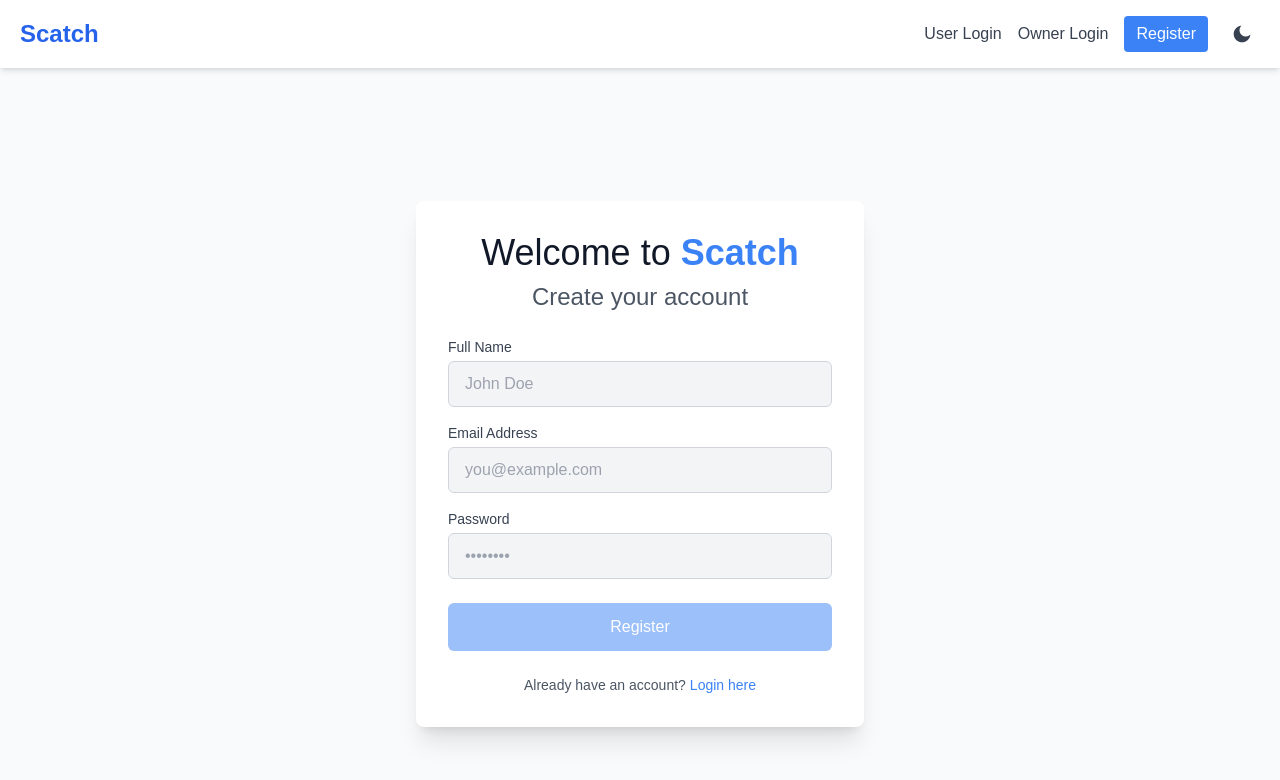
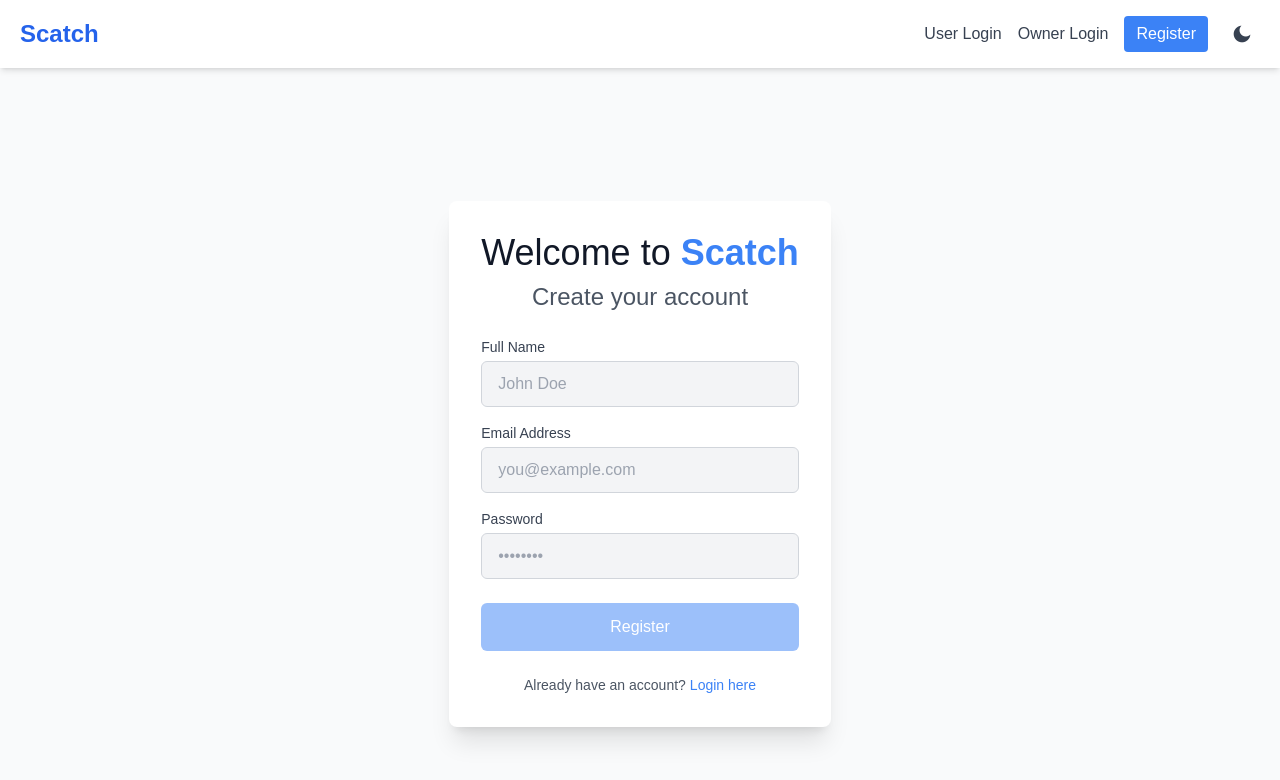
Before and after one commit to PrashantTarbundiya/SCATCH, a React (Vite) app in the folder Frontend/: page / in a window 1280 px wide. Shown: the top 780 px of the page. Built offline with nearby package versions, Linux system fonts and the light colour scheme.

Commit message:
3D card effect added

```diff
--- a/Frontend/package.json
+++ b/Frontend/package.json
@@ -11,14 +11,11 @@
   },
   "dependencies": {
     "axios": "^1.9.0",
-    "clsx": "^2.1.1",
     "lucide-react": "^0.513.0",
-    "motion": "^12.16.0",
     "react": "^19.1.0",
     "react-dom": "^19.1.0",
     "react-router-dom": "^7.6.2",
-    "remixicon": "^4.6.0",
-    "tailwind-merge": "^3.3.0"
+    "remixicon": "^4.6.0"
   },
   "devDependencies": {
     "@eslint/js": "^9.25.0",
--- /dev/null
+++ b/Frontend/src/components/ui/Card3D.jsx
@@ -0,0 +1,132 @@
+"use client"; // Included as per user's code, may not be strictly necessary for Vite/React
+
+import React, {
+  createContext,
+  useState,
+  useContext,
+  useRef,
+  useEffect,
+} from "react";
+import { cn } from "../../utils/cn"; // Adjusted import path
+
+const MouseEnterContext = createContext(undefined);
+
+export const CardContainer = ({
+  children,
+  className,
+  containerClassName,
+}) => {
+  const containerRef = useRef(null);
+  const [isMouseEntered, setIsMouseEntered] = useState(false);
+
+  const handleMouseMove = (e) => {
+    if (!containerRef.current) return;
+    const { left, top, width, height } =
+      containerRef.current.getBoundingClientRect();
+    const x = (e.clientX - left - width / 2) / 25;
+    const y = (e.clientY - top - height / 2) / 25;
+    containerRef.current.style.transform = `rotateY(${x}deg) rotateX(${y}deg)`;
+  };
+
+  const handleMouseEnter = (e) => {
+    setIsMouseEntered(true);
+    if (!containerRef.current) return;
+  };
+
+  const handleMouseLeave = (e) => {
+    if (!containerRef.current) return;
+    setIsMouseEntered(false);
+    containerRef.current.style.transform = `rotateY(0deg) rotateX(0deg)`;
+  };
+
+  return (
+    <MouseEnterContext.Provider value={[isMouseEntered, setIsMouseEntered]}>
+      <div
+        className={cn(
+          "py-20 flex items-center justify-center",
+          containerClassName
+        )}
+        style={{
+          perspective: "1000px",
+        }}
+      >
+        <div
+          ref={containerRef}
+          onMouseEnter={handleMouseEnter}
+          onMouseMove={handleMouseMove}
+          onMouseLeave={handleMouseLeave}
+          className={cn(
+            "flex items-center justify-center relative transition-all duration-200 ease-linear",
+            className
+          )}
+          style={{
+            transformStyle: "preserve-3d",
+          }}
+        >
+          {children}
+        </div>
+      </div>
+    </MouseEnterContext.Provider>
+  );
+};
+
+export const CardBody = ({ children, className }) => {
+  return (
+    <div
+      className={cn(
+        "h-96 w-96 [transform-style:preserve-3d]  [&>*]:[transform-style:preserve-3d]",
+        className
+      )}
+    >
+      {children}
+    </div>
+  );
+};
+
+export const CardItem = ({
+  as: Tag = "div",
+  children,
+  className,
+  translateX = 0,
+  translateY = 0,
+  translateZ = 0,
+  rotateX = 0,
+  rotateY = 0,
+  rotateZ = 0,
+  ...rest
+}) => {
+  const ref = useRef(null);
+  const [isMouseEntered] = useMouseEnter();
+
+  useEffect(() => {
+    handleAnimations();
+  }, [isMouseEntered]);
+
+  const handleAnimations = () => {
+    if (!ref.current) return;
+    if (isMouseEntered) {
+      ref.current.style.transform = `translateX(${translateX}px) translateY(${translateY}px) translateZ(${translateZ}px) rotateX(${rotateX}deg) rotateY(${rotateY}deg) rotateZ(${rotateZ}deg)`;
+    } else {
+      ref.current.style.transform = `translateX(0px) translateY(0px) translateZ(0px) rotateX(0deg) rotateY(0deg) rotateZ(0deg)`;
+    }
+  };
+
+  return (
+    <Tag
+      ref={ref}
+      className={cn("w-fit transition duration-200 ease-linear", className)}
+      {...rest}
+    >
+      {children}
+    </Tag>
+  );
+};
+
+// Create a hook to use the context
+export const useMouseEnter = () => {
+  const context = useContext(MouseEnterContext);
+  if (context === undefined) {
+    throw new Error("useMouseEnter must be used within a MouseEnterProvider");
+  }
+  return context;
+};
--- a/Frontend/src/pages/Profile.jsx
+++ b/Frontend/src/pages/Profile.jsx
@@ -98,7 +98,7 @@
 
   return (
     <div className="min-h-screen bg-gray-100 dark:bg-gray-900 text-gray-800 dark:text-gray-200 transition-colors duration-300 pt-20 pb-12">
-      <div className="container mx-auto px-4">
+      <div className="w-[85%] mx-auto px-4">
         {/* Profile Header */}
         <div className="relative bg-gradient-to-r from-blue-500 to-indigo-600 dark:from-blue-700 dark:to-indigo-800 p-8 rounded-lg shadow-xl mb-10 text-white">
           <div className="flex flex-col md:flex-row items-center">
--- a/Frontend/src/pages/register.jsx
+++ b/Frontend/src/pages/register.jsx
@@ -2,6 +2,7 @@
 import { useNavigate, Link } from 'react-router-dom';
 import { useTheme } from '../context/ThemeContext'; // Import useTheme
 import { useUser } from '../context/UserContext'; // Import useUser
+import { CardContainer, CardBody, CardItem } from '../components/ui/Card3D'; // Import 3D Card components
 
 
 // Renamed component to RegisterPage to match App.jsx import
@@ -254,16 +255,27 @@
         </div>
       )}
 
-      <div className="w-full min-h-screen flex items-center justify-center px-4 py-12 bg-gray-50 dark:bg-gray-900 transition-colors duration-300 pt-28"> {/* Added pt-28 for fixed header, theme bg */}
-        <div className="w-full max-w-md p-8 bg-white dark:bg-gray-800 shadow-xl rounded-lg transition-colors duration-300">
-          <h3 className="text-3xl md:text-4xl text-center mb-2 font-light text-gray-900 dark:text-gray-100">
+      <div className="w-full min-h-screen flex items-center justify-center px-4 bg-gray-50 dark:bg-gray-900 transition-colors duration-300 pt-28 pb-12"> {/* Added pt-28 for fixed header, theme bg, pb-12 for bottom space */}
+        <CardContainer containerClassName="py-0" className="w-full max-w-md"> {/* Reverted to max-w-md */}
+          <CardBody className="bg-white dark:bg-gray-800 shadow-xl rounded-lg p-8 w-full h-auto"> {/* Adjusted h-auto */}
+            <CardItem
+              as="h3"
+              translateZ="60"
+              className="text-3xl md:text-4xl text-center mb-2 font-light text-gray-900 dark:text-gray-100 w-full"
+            >
               Welcome to <span className="text-blue-500 dark:text-blue-400 font-semibold">Scatch</span>
-          </h3>
-          <h4 className="text-xl md:text-2xl mb-6 text-center text-gray-600 dark:text-gray-400">Create your account</h4>
+            </CardItem>
+            <CardItem
+              as="h4"
+              translateZ="50"
+              className="text-xl md:text-2xl mb-6 text-center text-gray-600 dark:text-gray-400 w-full"
+            >
+              Create your account
+            </CardItem>
 
             {/* Main Registration Form */}
-          <form onSubmit={handleInitialRegisterSubmit}>
-            <div className="mb-4">
+            <form onSubmit={handleInitialRegisterSubmit} className="w-full">
+              <CardItem translateZ="40" className="mb-4 w-full">
                 <label htmlFor="fullname" className="block text-sm font-medium text-gray-700 dark:text-gray-300 mb-1">Full Name</label>
                 <input
                   id="fullname"
@@ -276,8 +288,8 @@
                   required
                   disabled={isOtpSending || showOtpModal} // Disable if OTP is being sent or modal is shown
                 />
-            </div>
-            <div className="mb-4">
+              </CardItem>
+              <CardItem translateZ="30" className="mb-4 w-full">
                 <label htmlFor="email" className="block text-sm font-medium text-gray-700 dark:text-gray-300 mb-1">Email Address</label>
                 <input
                   id="email"
@@ -290,8 +302,8 @@
                   required
                   disabled={isOtpSending || showOtpModal}
                 />
-            </div>
-            <div className="mb-6">
+              </CardItem>
+              <CardItem translateZ="20" className="mb-6 w-full">
                 <label htmlFor="password" className="block text-sm font-medium text-gray-700 dark:text-gray-300 mb-1">Password</label>
                 <input
                   id="password"
@@ -304,7 +316,8 @@
                   required
                   disabled={isOtpSending || showOtpModal}
                 />
-            </div>
+              </CardItem>
+              <CardItem translateZ="10" className="w-full">
                 <button
                   type="submit" // This button now triggers OTP sending
                   className="px-5 rounded-md py-3 bg-blue-500 text-white w-full cursor-pointer hover:bg-blue-600 dark:bg-blue-600 dark:hover:bg-blue-700 transition-colors focus:outline-none focus:ring-2 focus:ring-blue-500 focus:ring-opacity-50 disabled:opacity-50"
@@ -312,9 +325,10 @@
                 >
                   {isOtpSending ? 'Sending OTP...' : 'Register'}
                 </button>
+              </CardItem>
             </form>
 
-          <div className="text-center mt-6">
+            <CardItem translateZ="5" className="text-center mt-6 w-full">
               <p className="text-sm text-gray-600 dark:text-gray-400">
                 Already have an account?
                 <Link
@@ -324,8 +338,9 @@
                   Login here
                 </Link>
               </p>
-          </div>
-        </div>
+            </CardItem>
+          </CardBody>
+        </CardContainer>
       </div>
 
       {/* OTP Verification Modal */}
--- /dev/null
+++ b/Frontend/src/utils/cn.js
@@ -0,0 +1,6 @@
+import { clsx } from "clsx";
+import { twMerge } from "tailwind-merge";
+
+export function cn(...inputs) {
+  return twMerge(clsx(inputs));
+}
```
Also changed, not shown: Frontend/src/pages/OwnerLogin.jsx (+28 -13 lines), Frontend/src/pages/login.jsx (+28 -13 lines), 1 other file (tests, documents, lock files or other folders). Lines whose indentation alone changed are shown as unchanged.
